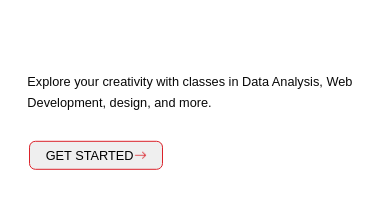
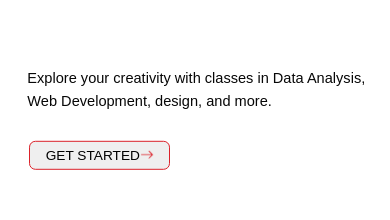
Before and after one commit to Niscolinx/teenscan, a React (Create React App) app: page / in a window 390 px wide. Shown: the part 412-632 px from the top of the page. Built offline with nearby package versions, Linux system fonts and the light colour scheme; what react-router-last-location would draw is missing.

Commit message:
working on responsiveness

```diff
--- a/src/sass/components/hero.scss
+++ b/src/sass/components/hero.scss
@@ -38,6 +38,10 @@
 
         @include respond(bigger-phone) {
             align-items: end;
+
+            &--text {
+                font-size: 1.6rem;
+            }
         }
     }
 
@@ -72,15 +76,19 @@
         &__svg {
             position: absolute;
             right: 0;
+            left: 0;
             z-index: -1;
 
-            img{
-                width:auto;
-            }
+            // img{
+            //     width:auto;
+            // }
         }
 
         &__container {
             transform: translateY(-10rem);
         }
+        &__btn{
+            font-size: 1.5rem;
+        }
     }
 }
```
